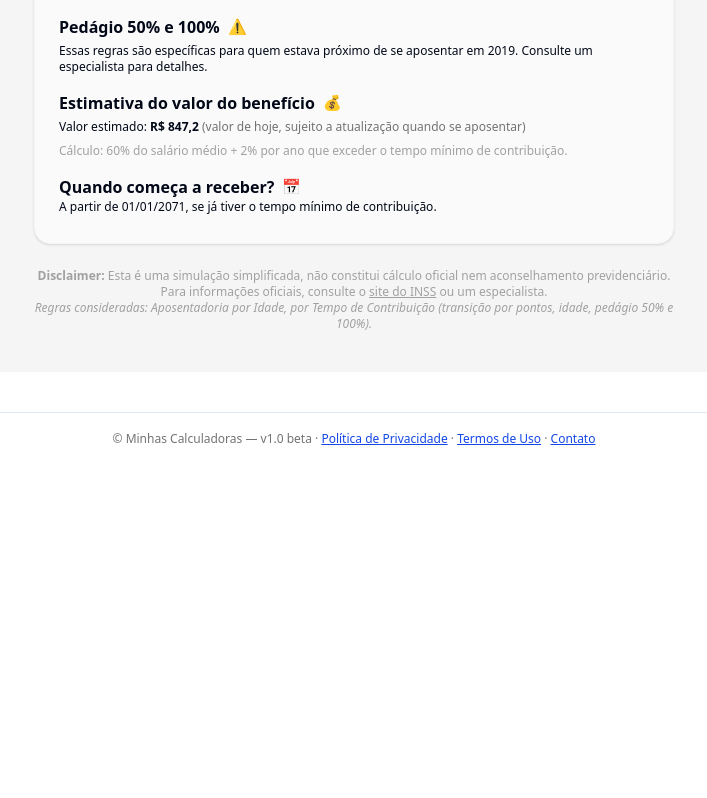
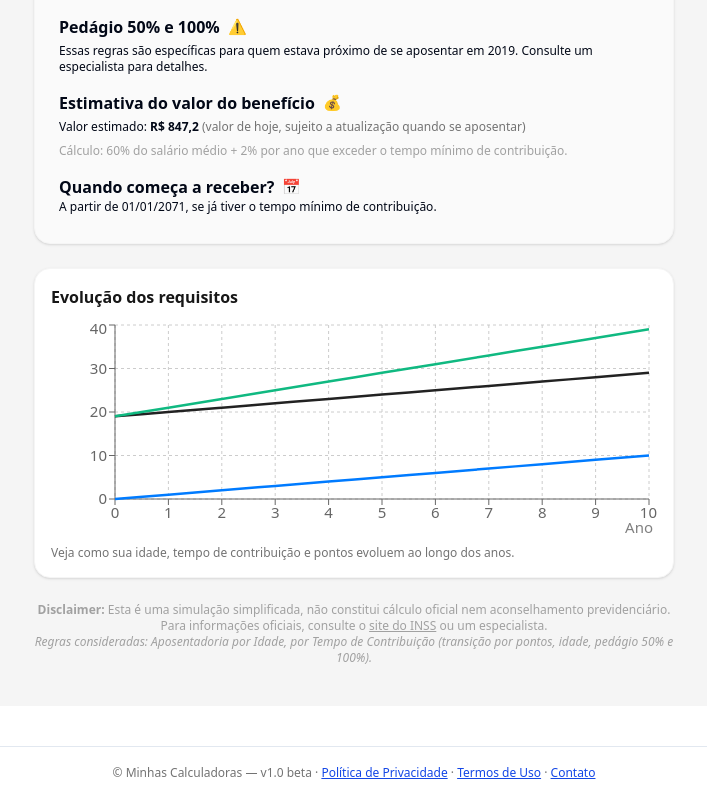
Before and after one commit to filiandrade/calculadora-aposentadoria, a React (Vite) app: page /aposentadoria-oficial in a window 1280 px wide. Shown: the part 1231-2029 px from the top of the page, without its empty margins (286-993 px from the left). Before the commit the page ends 1695 px from the top, so only its background shows below. Built offline with nearby package versions, Linux system fonts and the light colour scheme.

Commit message:
Atualização de múltiplos arquivos

```diff
--- a/src/pages/AposentadoriaOficial.tsx
+++ b/src/pages/AposentadoriaOficial.tsx
@@ -1,4 +1,5 @@
 import { useState } from "react"
+import { LineChart, Line, XAxis, YAxis, Tooltip, ResponsiveContainer, CartesianGrid } from "recharts"
 
 type Sexo = "masculino" | "feminino"
 
@@ -58,6 +59,15 @@ export default function AposentadoriaOficial() {
   if (salarioMedio > 0) {
     valorBeneficio = salarioMedio * 0.6 + salarioMedio * 0.02 * Math.max(0, totalAnosContrib - regras.tempoMin)
   }
+
+  // Dados para gráfico
+  const anosProjecao = 10
+  const chartData = Array.from({ length: anosProjecao + 1 }, (_, i) => ({
+    ano: i,
+    idade: +(idade + i).toFixed(1),
+    contrib: +(totalAnosContrib + i).toFixed(1),
+    pontos: +(idade + i + totalAnosContrib + i).toFixed(1),
+  }))
 
   return (
     <div className="mx-auto max-w-2xl px-4 py-10">
@@ -193,8 +203,7 @@ export default function AposentadoriaOficial() {
             // Data estimada para atingir idade mínima
             if (!dataNasc) return '-';
             const [ano, mes, dia] = dataNasc.split("-").map(Number);
-            let anosFaltam = Math.ceil(faltaIdade);
-            let data = new Date(ano + regras.idadeMin, mes - 1, dia);
+            const data = new Date(ano + regras.idadeMin, mes - 1, dia);
             if (faltaIdade <= 0 && faltaTempo <= 0) {
               return 'Você já pode solicitar o benefício.';
             } else {
@@ -204,6 +213,23 @@ export default function AposentadoriaOficial() {
         </div>
       </div>
 
+      {/* Gráfico de evolução dos requisitos */}
+      <div className="rounded-2xl bg-white p-4 shadow border border-neutral-100 mb-6">
+        <h2 className="font-semibold text-base mb-2 text-neutral-900">Evolução dos requisitos</h2>
+        <ResponsiveContainer width="100%" height={220}>
+          <LineChart data={chartData} margin={{ left: 4, right: 8, top: 8, bottom: 8 }}>
+            <CartesianGrid strokeDasharray="3 3" />
+            <XAxis dataKey="ano" label={{ value: "Ano", position: "insideBottomRight", offset: -4 }} />
+            <YAxis />
+            <Tooltip formatter={(val, name) => [val, name]} labelFormatter={l => `Ano: ${l}`} />
+            <Line type="monotone" dataKey="idade" stroke="#222" strokeWidth={2.5} dot={false} name="Idade" />
+            <Line type="monotone" dataKey="contrib" stroke="#007bff" strokeWidth={2.5} dot={false} name="Tempo de Contribuição" />
+            <Line type="monotone" dataKey="pontos" stroke="#10b981" strokeWidth={2.5} dot={false} name="Pontos" />
+          </LineChart>
+        </ResponsiveContainer>
+        <div className="mt-2 text-xs text-neutral-500">Veja como sua idade, tempo de contribuição e pontos evoluem ao longo dos anos.</div>
+      </div>
+
       <div className="text-xs text-neutral-400 text-center mt-6">
         <strong>Disclaimer:</strong> Esta é uma simulação simplificada, não constitui cálculo oficial nem aconselhamento previdenciário. Para informações oficiais, consulte o <a href="https://www.gov.br/inss/pt-br/direitos-e-deveres/aposentadorias" className="underline" target="_blank" rel="noopener noreferrer">site do INSS</a> ou um especialista.<br />
         <span className="italic">Regras consideradas: Aposentadoria por Idade, por Tempo de Contribuição (transição por pontos, idade, pedágio 50% e 100%).</span>
```
